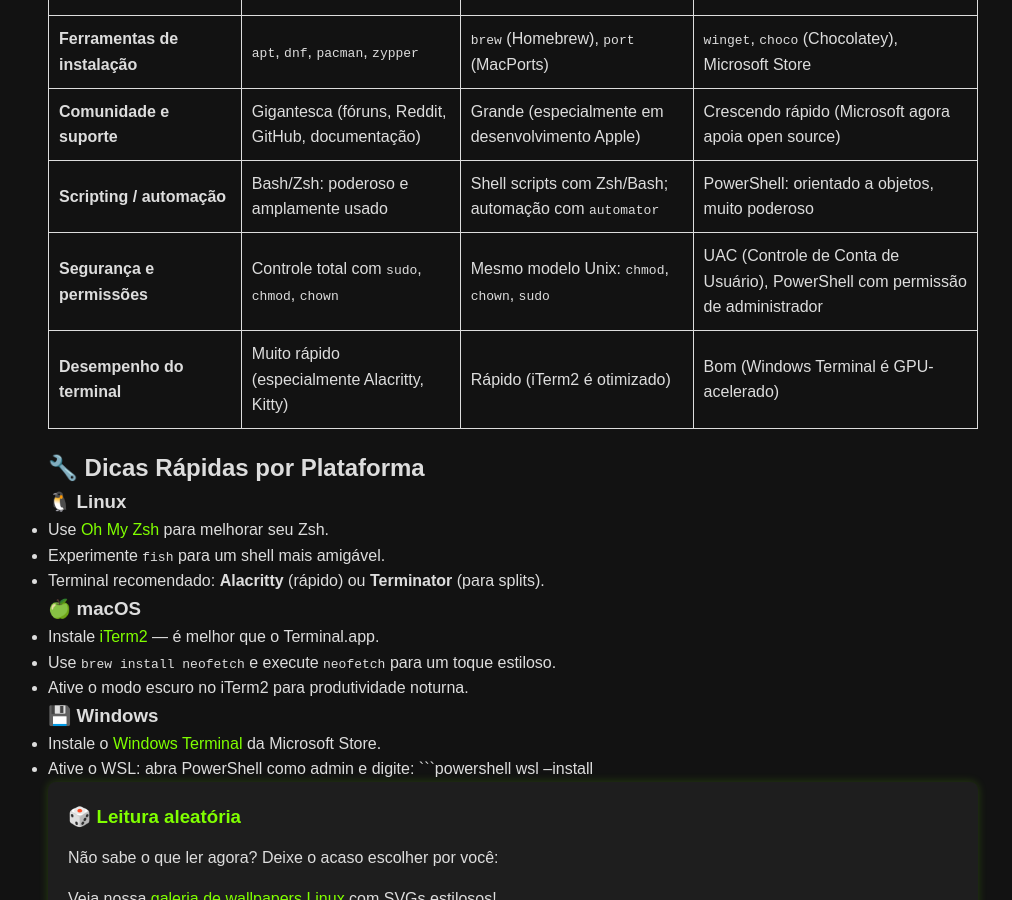
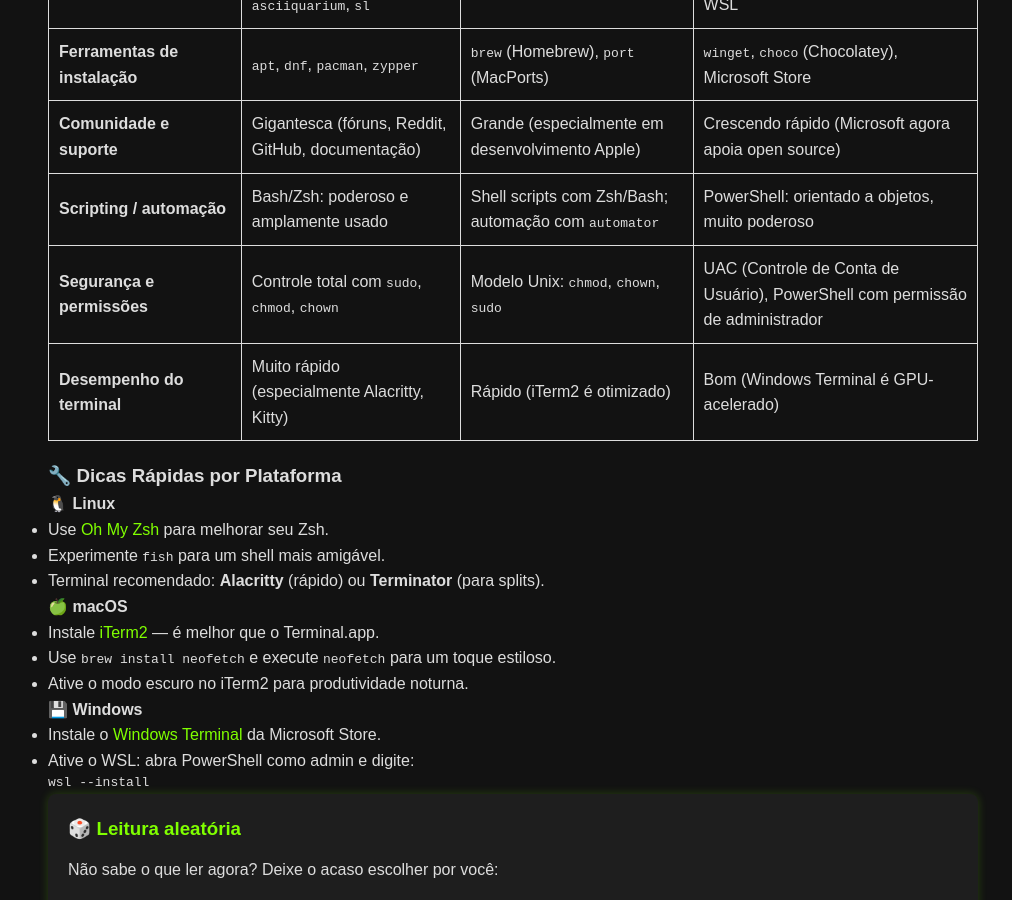
Before and after one commit to Piolinux/piolinux-site, a Jekyll site: the page built from _posts/2025-08-28-comparador-de-terminais-linux-macos-windows.md, in a window 1280 px wide and 900 px high, scrolled down 1127 px. Shown: the whole window, without its empty margins (127-1139 px from the left). Built offline with Jekyll 4.4.1, drawn with Linux system fonts in a browser that asks for light colours; some of the changed text lies outside the part shown.

Commit message:
Update 2025-08-28-comparador-de-terminais-linux-macos-windows.md

````diff
--- a/_posts/2025-08-28-comparador-de-terminais-linux-macos-windows.md
+++ b/_posts/2025-08-28-comparador-de-terminais-linux-macos-windows.md
@@ -26,42 +26,143 @@ th {
 
 
 
- 🖥️ Comparativo Completo: Terminais por Sistema
+<h2>🖥️ Comparativo Completo: Terminais por Sistema</h2>
 
-| Característica                    | Linux 🐧                                                                 | macOS (Unix) 🍏                                                              | Windows 💾                                                                 |
-|-----------------------------------|--------------------------------------------------------------------------|------------------------------------------------------------------------------|----------------------------------------------------------------------------|
-| **Shell padrão**                  | Bash, Zsh, Fish                                                          | Zsh (padrão desde Catalina), Bash                                            | PowerShell (moderno), CMD (legado)                                         |
-| **Terminal padrão**               | GNOME Terminal, Konsole (varia por distro)                               | Terminal.app                                                                 | CMD, PowerShell                                                            |
-| **Terminal moderno recomendado**  | Alacritty, Kitty, Terminator, GNOME Terminal                             | [iTerm2](https://iterm2.com), Warp                                           | [Windows Terminal](https://aka.ms/terminal)                                |
-| **Suporte a abas e splits**       | Sim (em terminais modernos)                                              | Sim (iTerm2 tem splits avançados)                                            | Sim (Windows Terminal tem abas e painéis)                                  |
-| **Customização (temas, cores)**   | 🔥🔥🔥 (Alta: com Zsh, Fish, configurações)                              | 🔥🔥🔥 (Alta: iTerm2 + Oh My Zsh)                                            | 🔥🔥 (Média-Alta: via JSON no Windows Terminal)                             |
-| **Acesso nativo ao Linux**        | Sim (é o sistema)                                                        | Terminal é Unix (comandos compatíveis)                                       | Sim, via **WSL 2** (Ubuntu, Debian, etc)                                   |
-| **Comandos Unix (grep, sed, awk)**| Sim, nativo                                                              | Sim, nativo                                                                  | Sim, via WSL, Git Bash ou Cygwin                                           |
-| **Melhor para DevOps / Servidores** | ✅✅✅ (padrão em nuvem, Docker, Kubernetes)                            | ✅✅ (usado, mas menos comum em produção)                                     | ✅ (com WSL — cada vez mais usado)                                          |
-| **Melhor para desenvolvimento**   | Python, C/C++, DevOps, scripts                                           | iOS, Swift, web, front-end, design                                           | .NET, C#, Azure, Unity, apps desktop                                       |
-| **Facilidade para iniciantes**    | ⚠️ (varia por distro — Ubuntu é mais amigável)                           | ✅✅ (GUI + terminal elegante e estável)                                      | ✅✅ (Windows Terminal + WSL guiado = ótimo para aprendizado)               |
-| **Integração com IDE**            | Excelente (VS Code, Vim, Emacs)                                          | Excelente (Xcode, VS Code, WebStorm)                                         | Excelente (Visual Studio, VS Code, Rider)                                  |
-| **Animações e estilo**            | `cmatrix`, `neofetch`, `asciiquarium`, `sl`                              | `neofetch`, `cmatrix`, `lolcat`                                              | `PowerShell + ASCII art`, `cmatrix` no WSL                                 |
-| **Ferramentas de instalação**     | `apt`, `dnf`, `pacman`, `zypper`                                         | `brew` (Homebrew), `port` (MacPorts)                                         | `winget`, `choco` (Chocolatey), Microsoft Store                             |
-| **Comunidade e suporte**          | Gigantesca (fóruns, Reddit, GitHub, documentação)                        | Grande (especialmente em desenvolvimento Apple)                              | Crescendo rápido (Microsoft agora apoia open source)                       |
-| **Scripting / automação**         | Bash/Zsh: poderoso e amplamente usado                                    | Shell scripts com Zsh/Bash; automação com `automator`                        | PowerShell: orientado a objetos, muito poderoso                             |
-| **Segurança e permissões**        | Controle total com `sudo`, `chmod`, `chown`                              | Mesmo modelo Unix: `chmod`, `chown`, `sudo`                                  | UAC (Controle de Conta de Usuário), PowerShell com permissão de administrador |
-| **Desempenho do terminal**        | Muito rápido (especialmente Alacritty, Kitty)                            | Rápido (iTerm2 é otimizado)                                                  | Bom (Windows Terminal é GPU-acelerado)                                     |
+<table>
+  <thead>
+    <tr>
+      <th>Característica</th>
+      <th>Linux 🐧</th>
+      <th>macOS (Unix) 🍏</th>
+      <th>Windows 💾</th>
+    </tr>
+  </thead>
+  <tbody>
+    <tr>
+      <td><strong>Shell padrão</strong></td>
+      <td>Bash, Zsh, Fish</td>
+      <td>Zsh (padrão desde Catalina), Bash</td>
+      <td>PowerShell (moderno), CMD (legado)</td>
+    </tr>
+    <tr>
+      <td><strong>Terminal padrão</strong></td>
+      <td>GNOME Terminal, Konsole (varia por distro)</td>
+      <td>Terminal.app</td>
+      <td>CMD, PowerShell</td>
+    </tr>
+    <tr>
+      <td><strong>Terminal moderno recomendado</strong></td>
+      <td><a href="https://ohmyz.sh">Oh My Zsh</a>, Alacritty, Kitty, Terminator</td>
+      <td><a href="https://iterm2.com">iTerm2</a>, Warp</td>
+      <td><a href="https://aka.ms/terminal">Windows Terminal</a></td>
+    </tr>
+    <tr>
+      <td><strong>Suporte a abas e splits</strong></td>
+      <td>Sim (em terminais modernos)</td>
+      <td>Sim (iTerm2 tem splits avançados)</td>
+      <td>Sim (Windows Terminal tem abas e painéis)</td>
+    </tr>
+    <tr>
+      <td><strong>Customização (temas, cores)</strong></td>
+      <td>🔥🔥🔥 (Alta: com Zsh, Fish, configurações)</td>
+      <td>🔥🔥🔥 (Alta: iTerm2 + Oh My Zsh)</td>
+      <td>🔥🔥 (Média-Alta: via JSON no Windows Terminal)</td>
+    </tr>
+    <tr>
+      <td><strong>Acesso nativo ao Linux</strong></td>
+      <td>Sim (é o sistema)</td>
+      <td>Terminal é Unix (comandos compatíveis)</td>
+      <td>Sim, via <strong>WSL 2</strong> (Ubuntu, Debian, etc)</td>
+    </tr>
+    <tr>
+      <td><strong>Comandos Unix (grep, sed, awk)</strong></td>
+      <td>Sim, nativo</td>
+      <td>Sim, nativo</td>
+      <td>Sim, via WSL, Git Bash ou Cygwin</td>
+    </tr>
+    <tr>
+      <td><strong>Melhor para DevOps / Servidores</strong></td>
+      <td>✅✅✅ (padrão em nuvem, Docker, Kubernetes)</td>
+      <td>✅✅ (usado, mas menos comum em produção)</td>
+      <td>✅ (com WSL — cada vez mais usado)</td>
+    </tr>
+    <tr>
+      <td><strong>Melhor para desenvolvimento</strong></td>
+      <td>Python, C/C++, DevOps, scripts</td>
+      <td>iOS, Swift, web, front-end, design</td>
+      <td>.NET, C#, Azure, Unity, apps desktop</td>
+    </tr>
+    <tr>
+      <td><strong>Facilidade para iniciantes</strong></td>
+      <td>⚠️ (varia por distro — Ubuntu é mais amigável)</td>
+      <td>✅✅ (GUI + terminal elegante e estável)</td>
+      <td>✅✅ (Windows Terminal + WSL guiado = ótimo para aprendizado)</td>
+    </tr>
+    <tr>
+      <td><strong>Integração com IDE</strong></td>
+      <td>Excelente (VS Code, Vim, Emacs)</td>
+      <td>Excelente (Xcode, VS Code, WebStorm)</td>
+      <td>Excelente (Visual Studio, VS Code, Rider)</td>
+    </tr>
+    <tr>
+      <td><strong>Animações e estilo</strong></td>
+      <td><code>cmatrix</code>, <code>neofetch</code>, <code>asciiquarium</code>, <code>sl</code></td>
+      <td><code>neofetch</code>, <code>cmatrix</code>, <code>lolcat</code></td>
+      <td><code>PowerShell + ASCII art</code>, <code>cmatrix</code> no WSL</td>
+    </tr>
+    <tr>
+      <td><strong>Ferramentas de instalação</strong></td>
+      <td><code>apt</code>, <code>dnf</code>, <code>pacman</code>, <code>zypper</code></td>
+      <td><code>brew</code> (Homebrew), <code>port</code> (MacPorts)</td>
+      <td><code>winget</code>, <code>choco</code> (Chocolatey), Microsoft Store</td>
+    </tr>
+    <tr>
+      <td><strong>Comunidade e suporte</strong></td>
+      <td>Gigantesca (fóruns, Reddit, GitHub, documentação)</td>
+      <td>Grande (especialmente em desenvolvimento Apple)</td>
+      <td>Crescendo rápido (Microsoft agora apoia open source)</td>
+    </tr>
+    <tr>
+      <td><strong>Scripting / automação</strong></td>
+      <td>Bash/Zsh: poderoso e amplamente usado</td>
+      <td>Shell scripts com Zsh/Bash; automação com <code>automator</code></td>
+      <td>PowerShell: orientado a objetos, muito poderoso</td>
+    </tr>
+    <tr>
+      <td><strong>Segurança e permissões</strong></td>
+      <td>Controle total com <code>sudo</code>, <code>chmod</code>, <code>chown</code></td>
+      <td>Modelo Unix: <code>chmod</code>, <code>chown</code>, <code>sudo</code></td>
+      <td>UAC (Controle de Conta de Usuário), PowerShell com permissão de administrador</td>
+    </tr>
+    <tr>
+      <td><strong>Desempenho do terminal</strong></td>
+      <td>Muito rápido (especialmente Alacritty, Kitty)</td>
+      <td>Rápido (iTerm2 é otimizado)</td>
+      <td>Bom (Windows Terminal é GPU-acelerado)</td>
+    </tr>
+  </tbody>
+</table>
 
-## 🔧 Dicas Rápidas por Plataforma
+<h3>🔧 Dicas Rápidas por Plataforma</h3>
 
-### 🐧 Linux
-- Use [Oh My Zsh](https://ohmyz.sh) para melhorar seu Zsh.
-- Experimente `fish` para um shell mais amigável.
-- Terminal recomendado: **Alacritty** (rápido) ou **Terminator** (para splits).
+<h4>🐧 Linux</h4>
+<ul>
+  <li>Use <a href="https://ohmyz.sh">Oh My Zsh</a> para melhorar seu Zsh.</li>
+  <li>Experimente <code>fish</code> para um shell mais amigável.</li>
+  <li>Terminal recomendado: <strong>Alacritty</strong> (rápido) ou <strong>Terminator</strong> (para splits).</li>
+</ul>
 
-### 🍏 macOS
-- Instale [iTerm2](https://iterm2.com) — é melhor que o Terminal.app.
-- Use `brew install neofetch` e execute `neofetch` para um toque estiloso.
-- Ative o modo escuro no iTerm2 para produtividade noturna.
+<h4>🍏 macOS</h4>
+<ul>
+  <li>Instale <a href="https://iterm2.com">iTerm2</a> — é melhor que o Terminal.app.</li>
+  <li>Use <code>brew install neofetch</code> e execute <code>neofetch</code> para um toque estiloso.</li>
+  <li>Ative o modo escuro no iTerm2 para produtividade noturna.</li>
+</ul>
 
-### 💾 Windows
-- Instale o [Windows Terminal](https://aka.ms/terminal) da Microsoft Store.
-- Ative o WSL: abra PowerShell como admin e digite:
-  ```powershell
-  wsl --install
+<h4>💾 Windows</h4>
+<ul>
+  <li>Instale o <a href="https://aka.ms/terminal">Windows Terminal</a> da Microsoft Store.</li>
+  <li>Ative o WSL: abra PowerShell como admin e digite:
+    <pre><code>wsl --install</code></pre>
+  </li>
+</ul>
````
